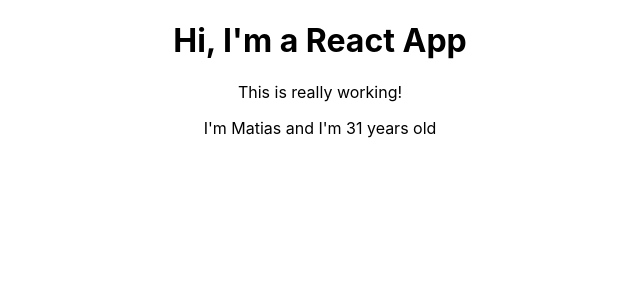
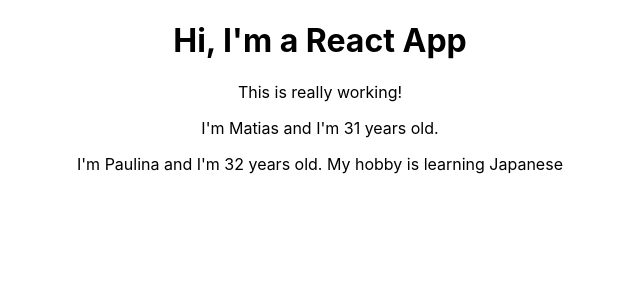
Before and after one commit to matotias/react-course, a React (Create React App) app: page / in a window 1280 px wide. Shown: the top 300 px of the page, without its empty margins (320-960 px from the left). Built offline with nearby package versions, Linux system fonts and the light colour scheme.

Commit message:
feat: allow person to use child props

```diff
--- a/src/App.js
+++ b/src/App.js
@@ -8,6 +8,7 @@
         <h1>Hi, I'm a React App</h1>
         <p>This is really working!</p>
         <Person name="Matias" age="31"/>
+        <Person name="Paulina" age="32">My hobby is learning Japanese</Person>
     </div>
   );
 }
--- a/src/Person/Person.js
+++ b/src/Person/Person.js
@@ -1,5 +1,9 @@
 import React from 'react';
 
-const person = (props) => (<p>I'm {props.name} and I'm {props.age} years old</p>);
+const person = (props) => ((
+    <div>
+        <p>I'm {props.name} and I'm {props.age} years old. {props.children}</p>
+    </div>
+));
 
 export default person;
```
